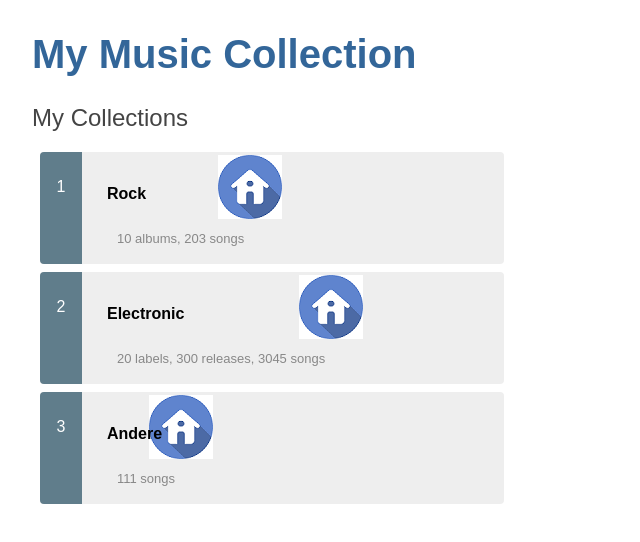
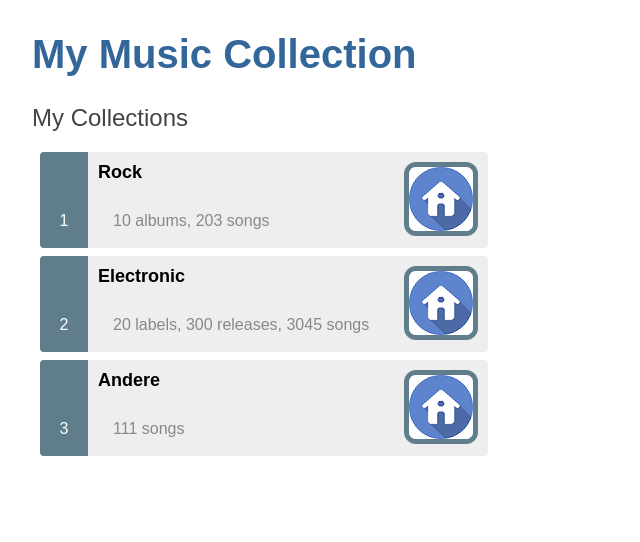
Before and after one commit to jebbard/myCollection, an Angular app in the folder MyCollectionClient/: page / in a window 1280 px wide. Shown: the top 542 px of the page, without its empty margins (0-640 px from the left). Built offline with nearby package versions, Linux system fonts and the light colour scheme.

Commit message:
Fixed CSS layout

```diff
--- a/MyCollectionClient/src/app/collection-list/collection-list.component.css
+++ b/MyCollectionClient/src/app/collection-list/collection-list.component.css
@@ -2,14 +2,13 @@
   margin: 0 0 2em 0;
   list-style-type: none;
   padding: 0;
-  width: 30em;
+  width: 29em;
 }
 .collection-list li {
   position: relative;
   cursor: pointer;
   background-color: #EEE;
   margin: 0.5em;
-  height: 7.0em;
   border-radius: 4px;
 }
 
@@ -31,47 +30,62 @@
   color:#607D8B;
 }
 
-.collection-list .collbadgetop {
+div.table {
+  display: table;
+}
+
+div.cell {
+  display: table-cell;
+}
+
+div.row {
+  display: table-row;
+}
+
+div.nameCell {
+  display: table-cell;
+  color: black;
+  padding: 10px 0 0 10px;
+  margin: 0;
+  font-weight: bold;
+  font-size: large;
+  text-align: left;
+  vertical-align: top;
+  min-width: 17em;
+}
+
+div.statCell {
+  display: table-cell;
+  padding: 0;
+  margin: 0;
+  text-align: left;
+  vertical-align: top;
+  position: relative;
+  left: 25px;
+  top: -18px;
+  min-width: 17em;
+}
+
+div.badgeTopCell {
+  display: table-cell;
   color: white;
   background-color: #607D8B;
-  position: relative;
-  left: -2px;
-  top: -2px;
-  height: 2.8em;
-  min-width: 40px;
+  min-width: 3em;
   text-align: center;
   border-radius: 4px 0 0 0;
+  vertical-align: center;
 }
 
-.collection-list .collbadgebot {
+div.badgeBotCell {
+  display: table-cell;
   background-color: #607D8B;
-  position: relative;
-  left: -2px;
-  top: -4px;
-  min-width: 40px;
-  height: 2.5em;
+  min-width: 3em;
   border-radius: 0 0 0 4px;
 }
 
-.collection-list .collname {
-  font-weight: bold;
-  font-size: big;
+img {
+  border: 5px solid #607D8B;
+  border-radius: 12px;
   position: relative;
-  left: 20px;
-  top: 5px;
-  color: black;
-  text-align: left;
+  top: 10px;
 }
-
-.collection-list .collstat {
-  font-size: small;
-  position: relative;
-  left: 30px;
-  top: -8px;
-  text-align: left;
-}
-
-.collection-list .collpict {
-//  width: 30px;
-//  height: 30px;
-}
--- a/MyCollectionClient/src/app/collection-list/collection-list.component.html
+++ b/MyCollectionClient/src/app/collection-list/collection-list.component.html
@@ -1,22 +1,18 @@
 <h2>My Collections</h2>
 <ul class="collection-list">
   <li *ngFor="let collection of collections">
-    <table>
-      <tr>
-        <td class="collbadgetop">{{collection.id}}</td>
-        <td class="collname">{{collection.name}}</td>
-        <td class="collpict">
-          <div>
-            <img src="assets/images/homeicon.png" alt="s">
-          </div>
-        </td>
-      </tr>
-      <tr>
-        <td class="collbadgebot"></td>
-        <td class="collstat">{{collection.statisticsSummary}}</td>
-        <td></td>
-      </tr>
-    </table>
+    <div class="table">
+      <div class="row">
+      <div class="badgeTopCell">{{collection.id}}</div>
+      <div class="nameCell">{{collection.name}}</div>
+      <div class="cell"><img src="assets/images/homeicon.png" alt="s"></div>
+      </div>
+      <div class="row">
+        <div class="badgeBotCell"></div>
+        <div class="statCell">{{collection.statisticsSummary}}</div>
+        <div class="cell"></div>
+      </div>
+    </div>
 
     <!--<a routerLink="/detail/{{collection.id}}">-->
     <!--</a>-->
```
